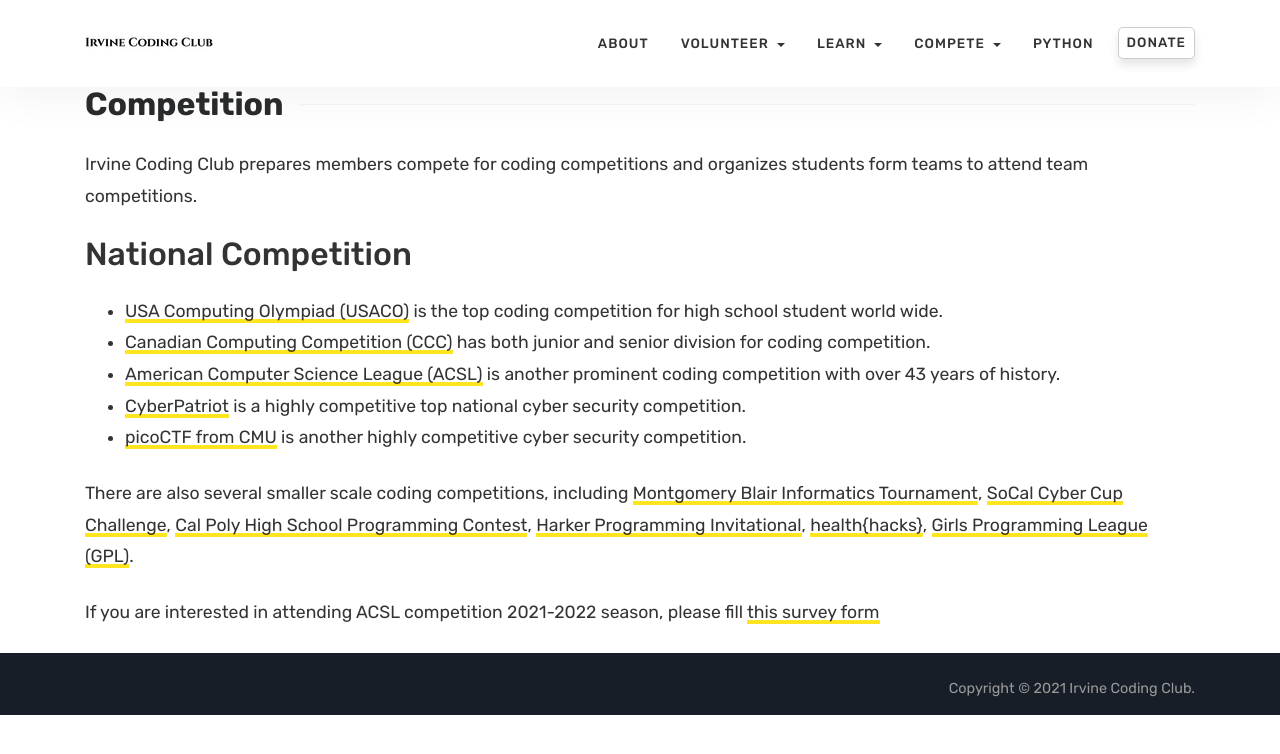
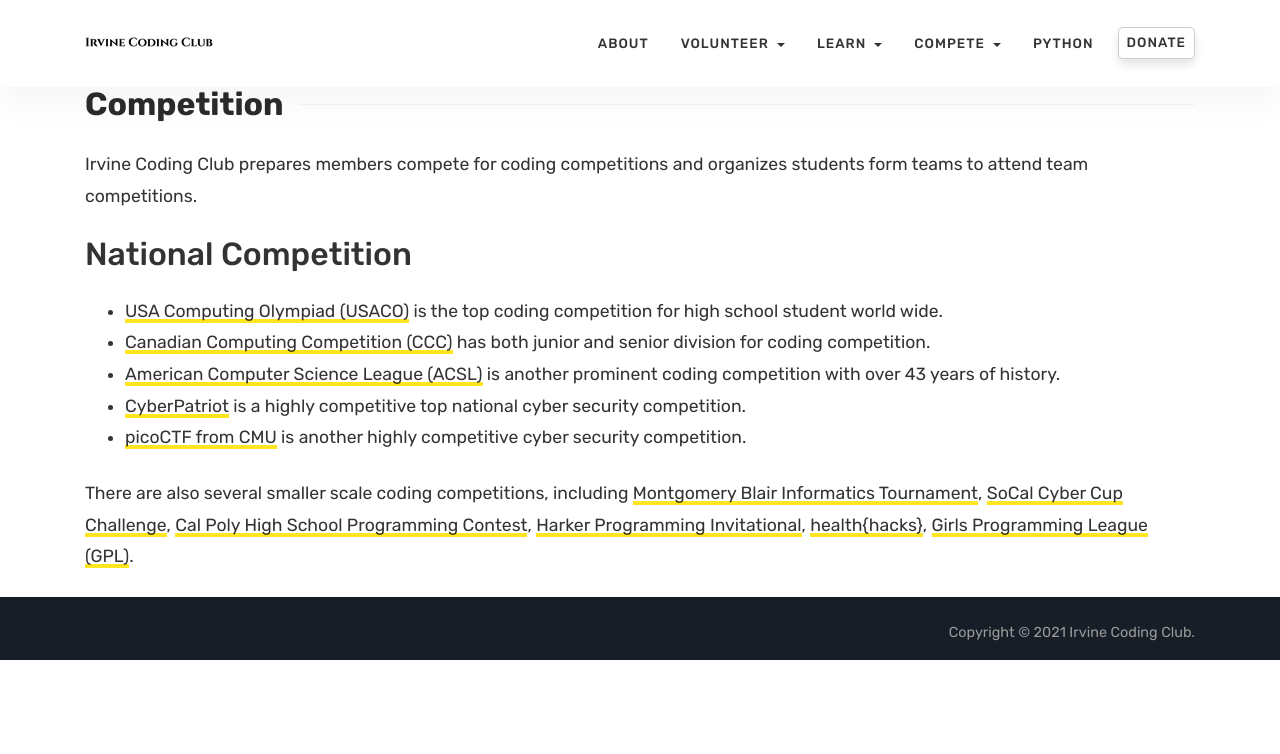
Before and after one commit to irvinecodingclub/irvinecodingclub.github.io, a Jekyll site: the page built from competition.md, in a window 1280 px wide. Shown: the top 754 px of the page. Built offline with Jekyll 4.4.1, drawn with Linux system fonts in a browser that asks for light colours.

Commit message:
Update competition.md

```diff
--- a/competition.md
+++ b/competition.md
@@ -13,5 +13,3 @@
 * [picoCTF from CMU](https://picoctf.org/) is another highly competitive cyber security competition.
 
 There are also several smaller scale coding competitions, including [Montgomery Blair Informatics Tournament](https://mbit.mbhs.edu/), [SoCal Cyber Cup Challenge](https://cyberskyline.com/events/socalccc), [Cal Poly High School Programming Contest](https://www.cpp.edu/~hspc/), [Harker Programming Invitational](https://web.harker.org/programming/), [health{hacks}](https://healthhacks.tech/), [Girls Programming League (GPL)](https://www.girlsprogrammingleague.org/).
-
-If you are interested in attending ACSL competition 2021-2022 season, please fill [this survey form](https://forms.gle/G7gAhVgqa3RVUQZ98)
```
